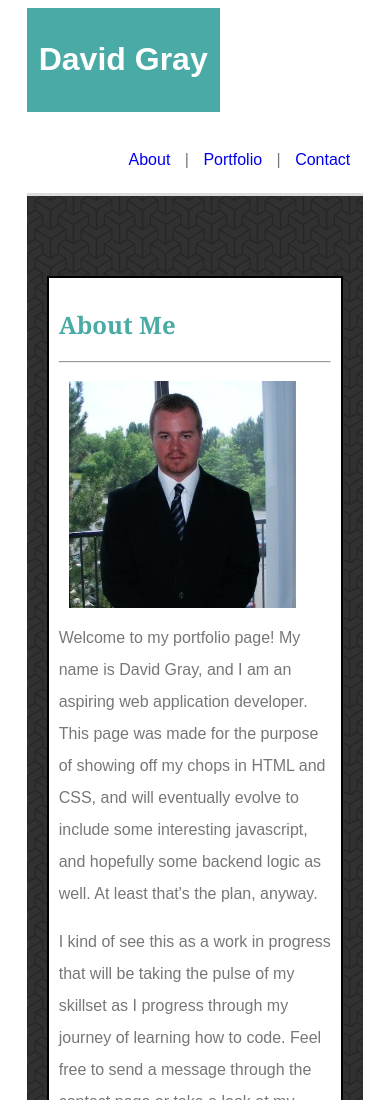
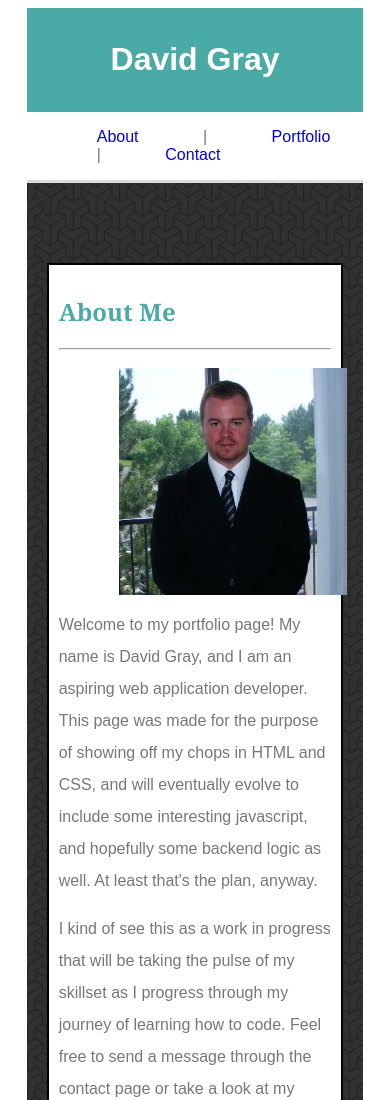
Before and after one commit to dave2277/Responsive-Portfolio, a plain HTML site: page index.html in a window 390 px wide. Shown: the top 1100 px of the page. Drawn offline with Linux system fonts and the light colour scheme.

Commit message:
created media query tags for width less than 640px on image page

```diff
--- a/assets/css/style2.css
+++ b/assets/css/style2.css
@@ -243,6 +243,31 @@ footer {
 }
 
 @media screen and (max-width: 640px) {
+	#name {
+	float: none;
+	}
+
+	#nav {
+	float: none;
+	margin: 0;
+	padding: 0;
+	width: 110%
+	}
+
+	#nav li {
+		width: 90%;
+		margin: 30px;
+	}
+
+	div.aboutme p {
+		clear: both;
+	}
 
 
+	.profileimg {
+		width: 130%
+		height: inherit;
+		margin-left: 20%
+	}
+
 }
```
